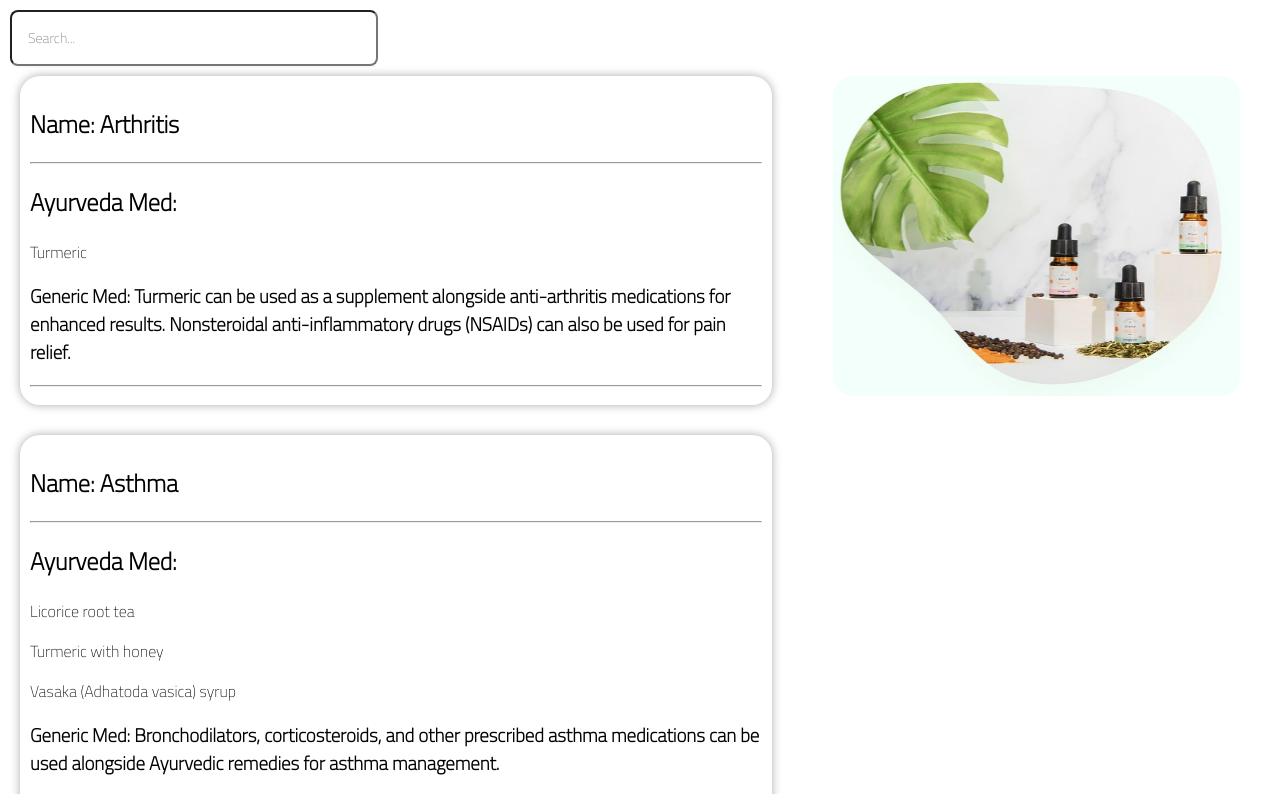
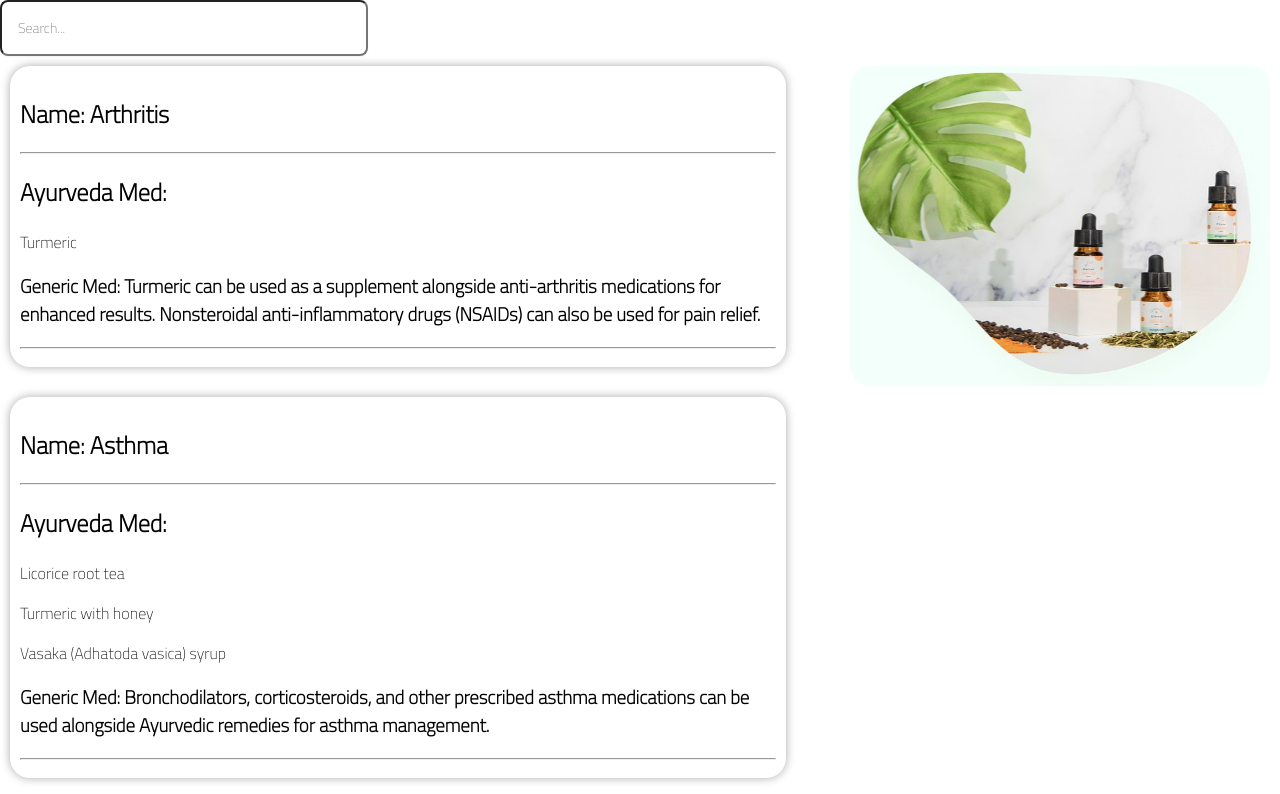
Before and after one commit to vighneshadelkar/NFC_TwistedTerminal, a React (Create React App) app in the folder client/: page /dis in a window 1280 px wide. Shown: the top 794 px of the page. Built offline with nearby package versions, Linux system fonts and the light colour scheme; a web font is replaced by a local one.

Commit message:
changed font

```diff
--- a/client/src/components/Rightbar/Rightbar.css
+++ b/client/src/components/Rightbar/Rightbar.css
@@ -2,7 +2,7 @@
     flex: 3;
     padding: 10px;
     overflow-y: auto;
-    margin-right: 40px;
+    /* margin-right: 40px; */
 }
 
 .rightbarImg{
--- a/client/src/pages/Diseasepg/Pg2.css
+++ b/client/src/pages/Diseasepg/Pg2.css
@@ -1,6 +1,5 @@
 .pg2{
     width: 100%;
-    padding: 10px;
 }
 .pg2Wrapper{
     display: flex;
@@ -12,6 +11,7 @@
     gap: 10px;
     overflow-y: scroll;
     height: 100%;
+    margin-right: 0px;
     /* justify-content: space-around;  */
 }
 
```
